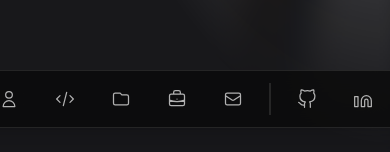
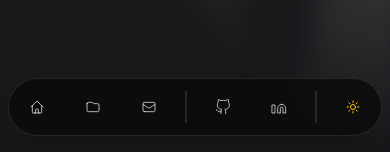
Before and after one commit to MarceTT/portfolio-v2, a Vue app: page / in a window 390 px wide. Shown: the part 692-844 px from the top of the page. Built offline with nearby package versions, Linux system fonts and the light colour scheme.

Commit message:
fix: improve mobile navigation dock responsiveness

```diff
--- a/src/components/layout/NavigationDock.vue
+++ b/src/components/layout/NavigationDock.vue
@@ -1,25 +1,36 @@
 <script setup lang="ts">
-import { onMounted } from 'vue'
+import { onMounted, ref, onUnmounted } from 'vue'
 import { Dock, DockIcon, DockSeparator } from '@/components/ui/dock'
 import { useTheme } from '@/composables/useTheme'
 
 const { isDark, toggleTheme, initTheme } = useTheme()
 
+const isMobile = ref(false)
+
+const checkMobile = () => {
+  isMobile.value = window.innerWidth < 640
+}
+
 onMounted(() => {
-  // Clear old conflicting keys
   localStorage.removeItem('theme')
   localStorage.removeItem('vueuse-color-scheme')
+  initTheme()
 
-  initTheme()
+  checkMobile()
+  window.addEventListener('resize', checkMobile)
+})
+
+onUnmounted(() => {
+  window.removeEventListener('resize', checkMobile)
 })
 
 const navItems = [
-  { icon: 'home', label: 'Home', href: '#hero' },
-  { icon: 'user', label: 'About', href: '#about' },
-  { icon: 'code', label: 'Skills', href: '#skills' },
-  { icon: 'folder', label: 'Projects', href: '#projects' },
-  { icon: 'briefcase', label: 'Experience', href: '#experience' },
-  { icon: 'mail', label: 'Contact', href: '#contact' },
+  { icon: 'home', label: 'Home', href: '#hero', showMobile: true },
+  { icon: 'user', label: 'About', href: '#about', showMobile: false },
+  { icon: 'code', label: 'Skills', href: '#skills', showMobile: false },
+  { icon: 'folder', label: 'Projects', href: '#projects', showMobile: true },
+  { icon: 'briefcase', label: 'Experience', href: '#experience', showMobile: false },
+  { icon: 'mail', label: 'Contact', href: '#contact', showMobile: true },
 ]
 
 const socialLinks = [
@@ -45,24 +56,31 @@ const getIconPath = (icon: string) => {
   }
   return icons[icon] || icons.home
 }
+
+const filteredNavItems = () => {
+  if (isMobile.value) {
+    return navItems.filter(item => item.showMobile)
+  }
+  return navItems
+}
 </script>
 
 <template>
-  <div class="fixed bottom-6 left-1/2 z-50 -translate-x-1/2">
+  <div class="fixed bottom-4 left-1/2 z-50 -translate-x-1/2 sm:bottom-6">
     <Dock
       direction="middle"
-      class="rounded-full border border-border/50 bg-background/80 px-4 shadow-xl backdrop-blur-md"
+      class="rounded-full border border-border/50 bg-background/80 px-2 shadow-xl backdrop-blur-md sm:px-4"
     >
       <!-- Navigation Items -->
       <DockIcon
-        v-for="item in navItems"
+        v-for="item in filteredNavItems()"
         :key="item.label"
-        class="cursor-pointer rounded-full bg-transparent p-2.5 transition-colors hover:bg-muted"
+        class="cursor-pointer rounded-full bg-transparent p-1.5 transition-colors hover:bg-muted sm:p-2.5"
         :title="item.label"
         @click="scrollToSection(item.href)"
       >
         <svg
-          class="h-5 w-5 text-foreground/70"
+          class="h-4 w-4 text-foreground/70 sm:h-5 sm:w-5"
           fill="none"
           viewBox="0 0 24 24"
           stroke="currentColor"
@@ -74,11 +92,11 @@ const getIconPath = (icon: string) => {
 
       <DockSeparator />
 
-      <!-- Social Links - Wrapped in <a> tags -->
+      <!-- Social Links -->
       <DockIcon
         v-for="link in socialLinks"
         :key="link.label"
-        class="cursor-pointer rounded-full bg-transparent p-2.5 transition-colors hover:bg-muted"
+        class="cursor-pointer rounded-full bg-transparent p-1.5 transition-colors hover:bg-muted sm:p-2.5"
         :title="link.label"
       >
         <a
@@ -88,7 +106,7 @@ const getIconPath = (icon: string) => {
           class="flex items-center justify-center"
         >
           <svg
-            class="h-5 w-5 text-foreground/70"
+            class="h-4 w-4 text-foreground/70 sm:h-5 sm:w-5"
             fill="none"
             viewBox="0 0 24 24"
             stroke="currentColor"
@@ -103,14 +121,14 @@ const getIconPath = (icon: string) => {
 
       <!-- Dark/Light Mode Toggle -->
       <DockIcon
-        class="cursor-pointer rounded-full bg-transparent p-2.5 transition-colors hover:bg-muted"
+        class="cursor-pointer rounded-full bg-transparent p-1.5 transition-colors hover:bg-muted sm:p-2.5"
         :title="isDark ? 'Switch to Light Mode' : 'Switch to Dark Mode'"
         @click="toggleTheme"
       >
         <!-- Sun icon (shown in dark mode) -->
         <svg
           v-if="isDark"
-          class="h-5 w-5 text-yellow-400"
+          class="h-4 w-4 text-yellow-400 sm:h-5 sm:w-5"
           fill="none"
           viewBox="0 0 24 24"
           stroke="currentColor"
@@ -121,7 +139,7 @@ const getIconPath = (icon: string) => {
         <!-- Moon icon (shown in light mode) -->
         <svg
           v-else
-          class="h-5 w-5 text-foreground/70"
+          class="h-4 w-4 text-foreground/70 sm:h-5 sm:w-5"
           fill="none"
           viewBox="0 0 24 24"
           stroke="currentColor"
```
